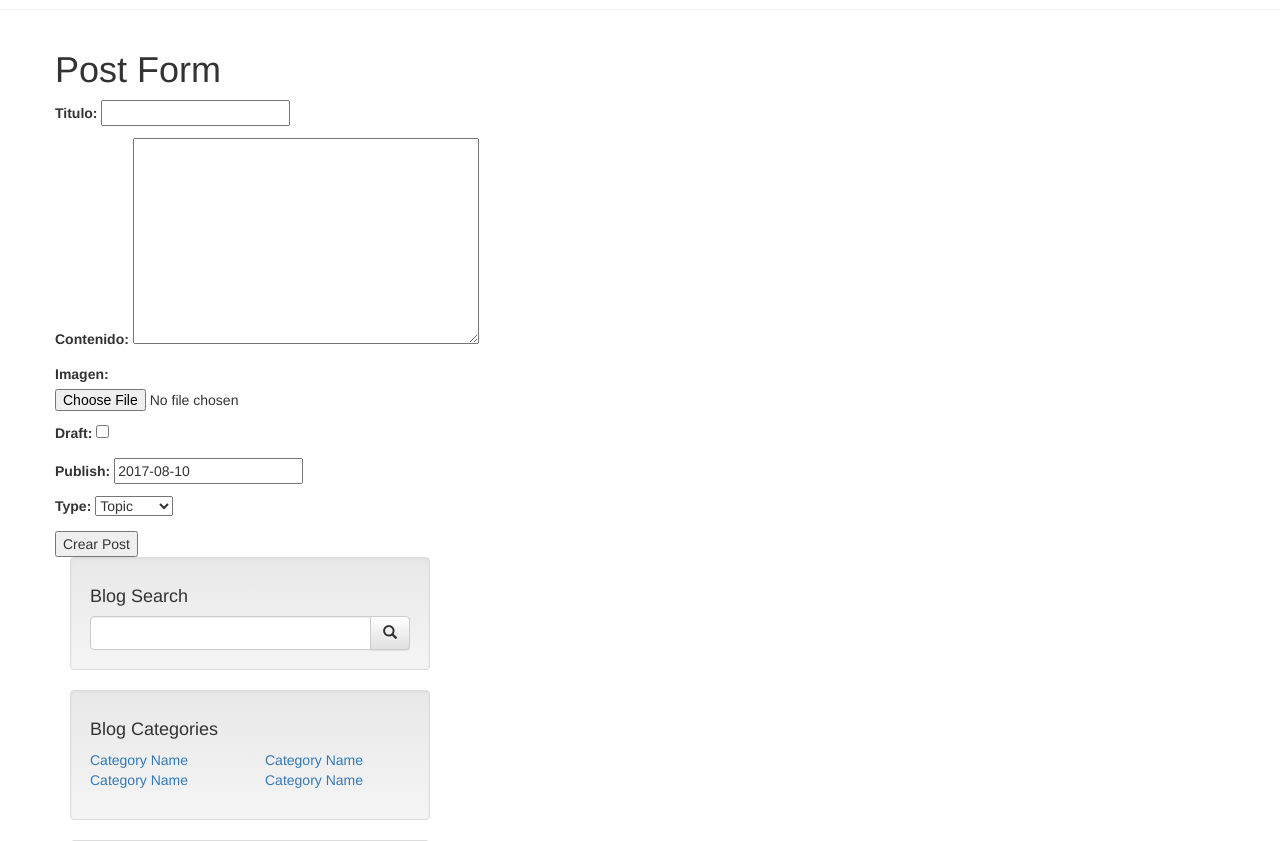
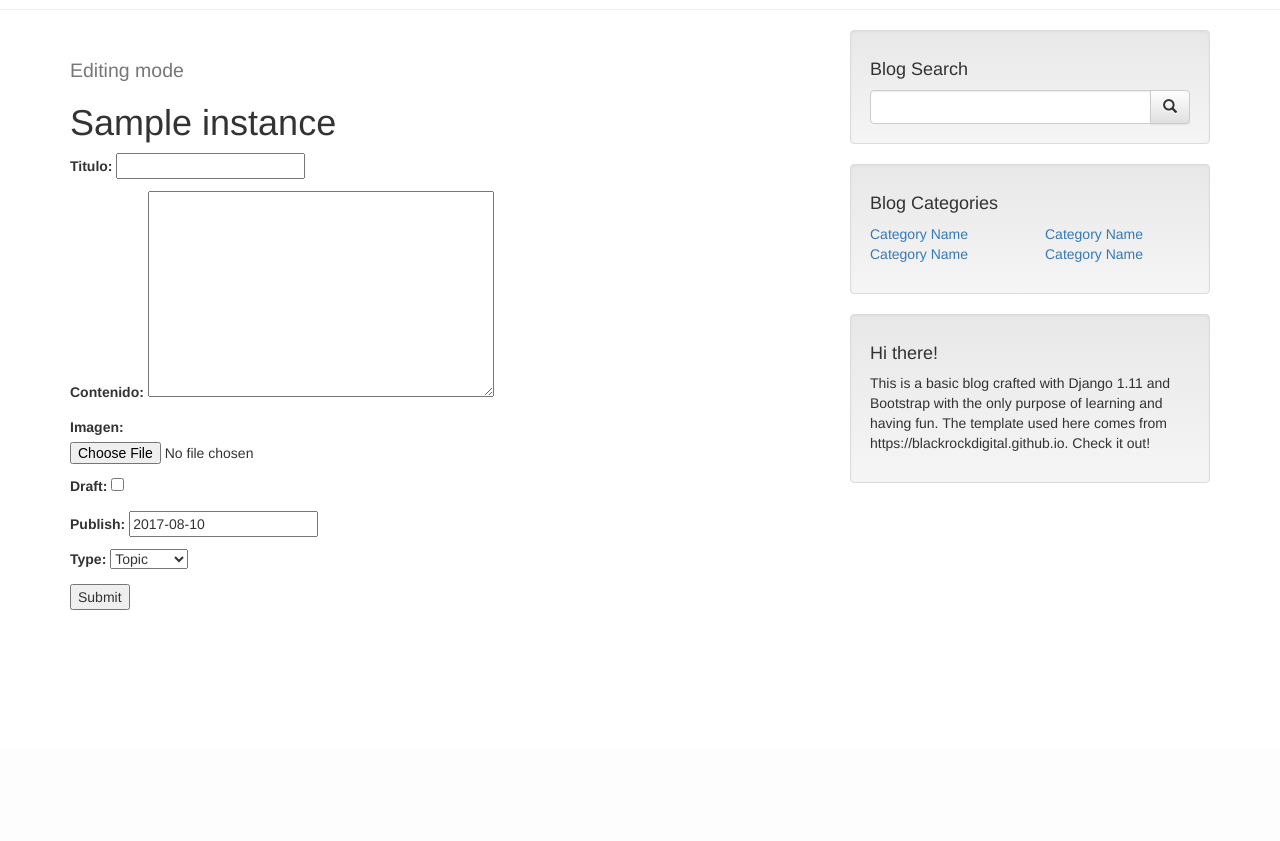
Before and after one commit to ossdemura/django-miniblog, a Django app: template src/templates/post_form.html in a window 1280 px wide. Shown: the part 51-892 px from the top of the page. After the commit the page ends 661 px from the top, so only its background shows below. Run offline with Django 3.2, Linux system fonts and the light colour scheme; the template is opened without the code that fills it: values that come from a table or form of the project are taken from there, most other values are stand-ins (such as "Sample title", 1, 10 or a date in 2020); some libraries are stand-ins or nearby versions.

Commit message:
Refactored post_form considering the new theme

```diff
--- a/src/templates/post_form.html
+++ b/src/templates/post_form.html
@@ -1,11 +1,22 @@
 {% extends "base.html" %}
 
+{% block head_title %}
+        Editing: {{ instance.titulo }} | {{ block.super }}
+{% endblock head_title %}
+
 {% block content %}
-	<h1>Post Form</h1>
 
-    <form method='POST' action='' enctype="multipart/form-data">{% csrf_token %}
-        {{ form.as_p }}
+    <div class="col-lg-8">
+	    <h2><small>Editing mode</small></h2>
+        <h1>{{ instance.titulo }}</h1>
 
-        <input type='submit' value="Crear Post"/>
-    </form>
+        <form method='POST' action='' enctype="multipart/form-data">
+            {% csrf_token %}
+            {{ form.as_p }}
+
+            <input type='submit' value="Submit"/>
+        </form>
+
+    </div>
+
 {% endblock %}
```
